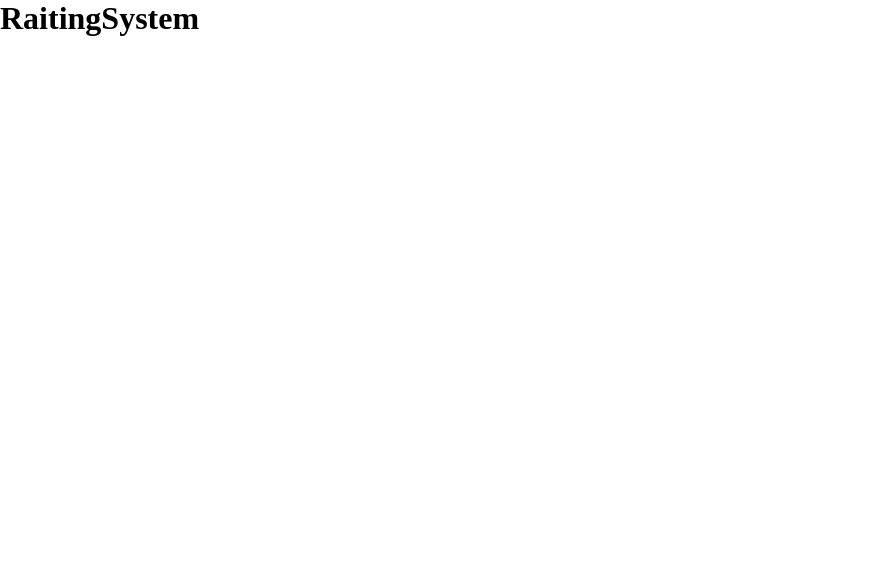
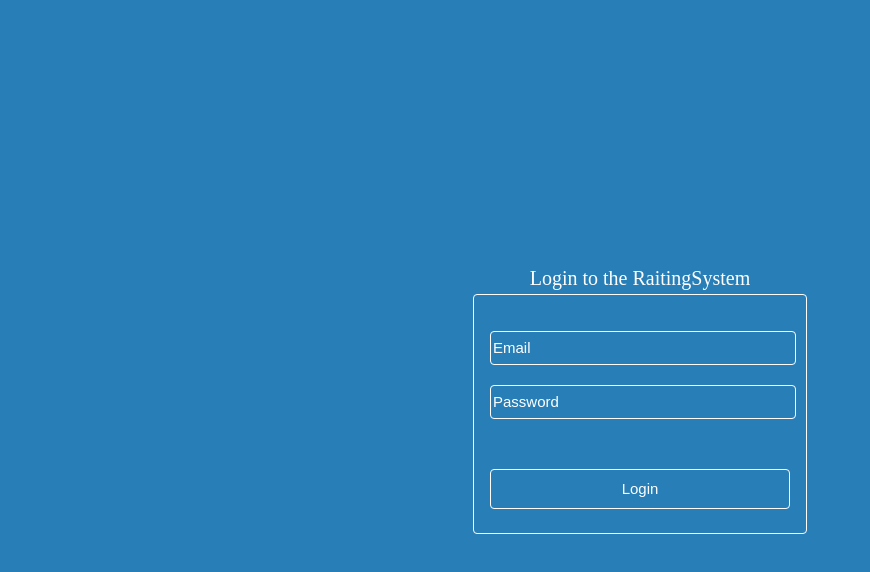
Before and after one commit to MadFirewater/Rating-system, an Angular app in the folder src/main/frontend/RaitingSystemUI/: page /signin in a window 1280 px wide. Before the commit this address led to /. Shown: the top 572 px of the page, without its empty margins (0-870 px from the left). Built offline with nearby package versions, Linux system fonts and the light colour scheme.

Commit message:
update app routing, update login page ui

```diff
--- a/src/main/frontend/RaitingSystemUI/src/app/app-routing.module.ts
+++ b/src/main/frontend/RaitingSystemUI/src/app/app-routing.module.ts
@@ -3,8 +3,8 @@ import {RouterModule, Routes} from '@angular/router';
 import {LoginComponent} from './login/login.component';
 
 const routes: Routes = [
-  {path: '', redirectTo: '/signIn', pathMatch: 'full'},
-  {path: 'signIn', component: LoginComponent}
+  {path: '', redirectTo: '/signin', pathMatch: 'full'},
+  {path: 'signin', component: LoginComponent}
 ];
 
 @NgModule({
--- a/src/main/frontend/RaitingSystemUI/src/app/app.component.ts
+++ b/src/main/frontend/RaitingSystemUI/src/app/app.component.ts
@@ -14,6 +14,6 @@ export class AppComponent {
   }
 
   isTopbarVisible(): boolean {
-    return !this.router.isActive('/login', true);
+    return !this.router.isActive('/signin', true);
   }
 }
--- a/src/main/frontend/RaitingSystemUI/src/app/login/login.component.html
+++ b/src/main/frontend/RaitingSystemUI/src/app/login/login.component.html
@@ -4,8 +4,8 @@
   <div class="login-block">
     <form class="login-form">
       <input class="email" placeholder="Email">
-      <input class="password" placeholder="Password">
-      <button type="submit">Login</button>
+      <input type="password" class="password" placeholder="Password">
+      <button class="login-button" type="submit">Login</button>
     </form>
   </div>
 </div>
--- a/src/main/frontend/RaitingSystemUI/src/app/login/login.component.scss
+++ b/src/main/frontend/RaitingSystemUI/src/app/login/login.component.scss
@@ -24,23 +24,39 @@
 
     .login-form {
       width: 300px;
-      height: 300px;
-      padding: 16px;
+      padding: 16px 16px 24px;
       border: 1px solid #FFFFFF;
       border-radius: 4px;
 
       .email {
-        background: transparent;
-        width: 100%;
+        @extend .form-input;
       }
 
       .password {
-        width: 100%;
+        @extend .form-input;
       }
 
       .login-button {
-
+        @extend .form-input;
+        height: 40px !important;
+        margin-top: 50px !important;
+        cursor: pointer;
       }
     }
   }
 }
+
+.form-input {
+  margin-top: 20px;
+  height: 30px;
+  font-size: 15px;
+  background: transparent;
+  border: 1px solid #fff;
+  width: 100%;
+  color: #fff;
+  border-radius: 4px;
+
+  &::placeholder {
+    color: #fff;
+  }
+}
```
